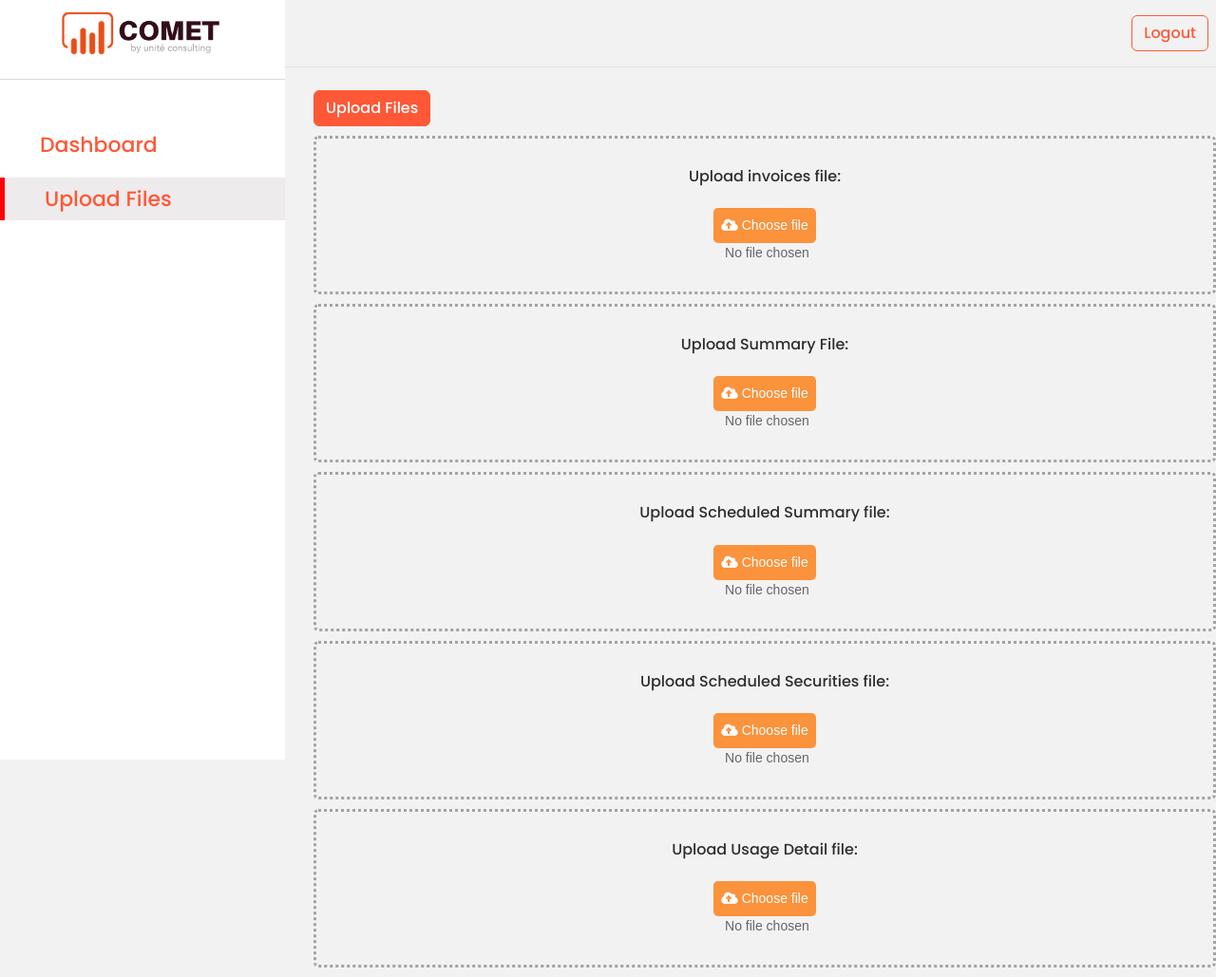
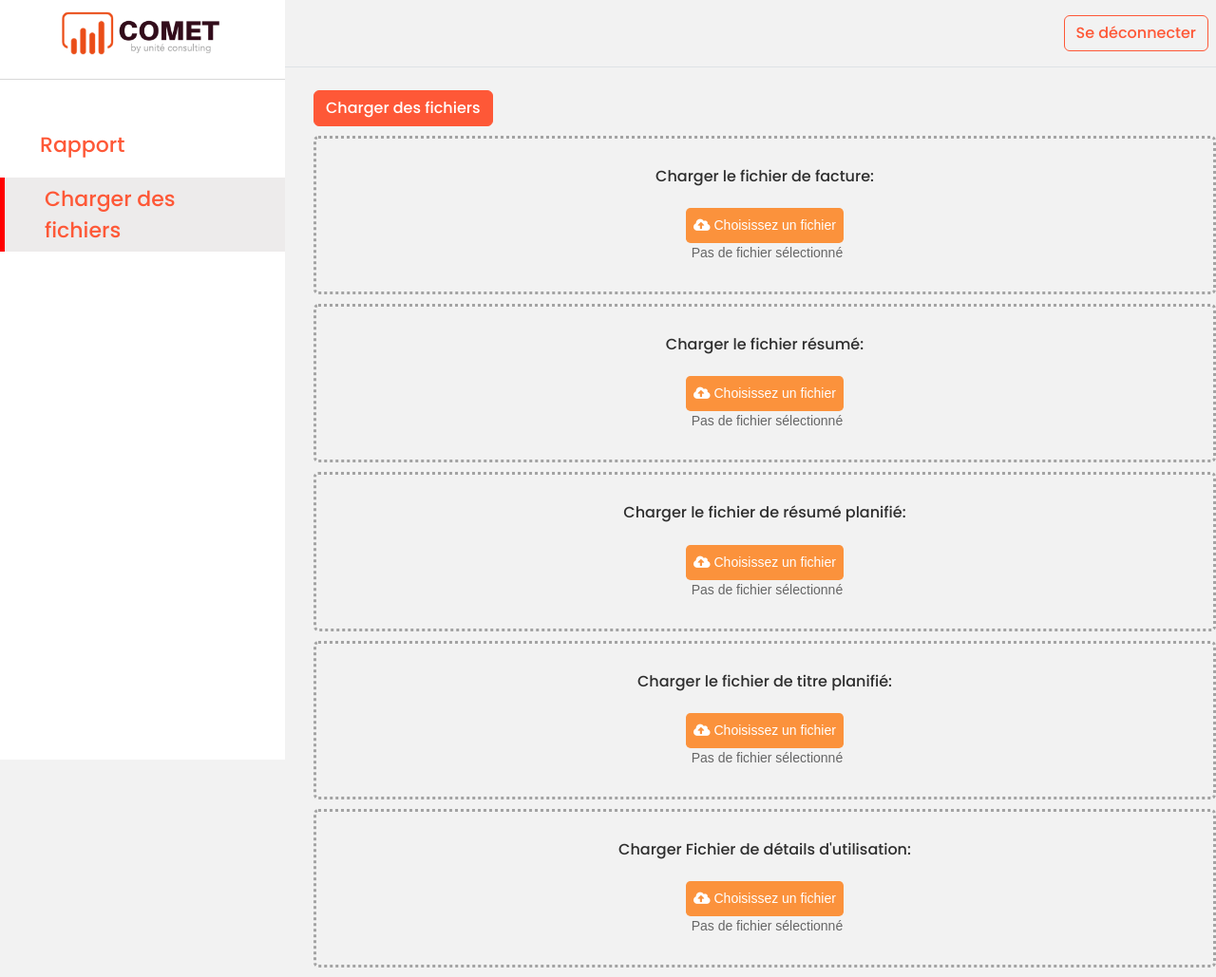
Before and after one commit to mariem-aissa29/boomee_comet_project, a Django app: page /home/ in a window 1280 px wide. Shown: the whole page at 95% size. Run offline with Django 4.2, Linux system fonts and the light colour scheme; the visitor is signed in with stand-in values (Sample User, id 1); some libraries are stand-ins or nearby versions.

Commit message:
translation

```diff
--- a/Boomee_comet/templates/home.html
+++ b/Boomee_comet/templates/home.html
@@ -312,9 +312,9 @@ a {
          <hr>
         <div class="menu">
           <ul>
-            <li ><a href="/report">Dashboard</a></li>
+            <li ><a href="/report">Rapport</a></li>
             <li></li>
-            <li class="active"><a href="/home">Upload Files</a></li>
+            <li class="active"><a href="/home">Charger des fichiers</a></li>
 
           </ul>
         </div>
@@ -329,7 +329,7 @@ a {
 
 
       <div class="col-md-3 text-end">
-        <a href="{% url 'logout' %}" class="btn btn-outline-primary me-2">Logout</a>
+        <a href="{% url 'logout' %}" class="btn btn-outline-primary me-2">Se déconnecter</a>
       </div>
     </header>
         <div class="content" style="margin-left: 330px;">
@@ -357,12 +357,12 @@ a {
             {% endif %}
 
             <form id="uploadForm" action="{% url 'home' %}" method="POST" enctype="multipart/form-data" onsubmit="showSpinner(event)">
-                <button type="submit" class="btn btn-primary"> Upload Files</button>
+                <button type="submit" class="btn btn-primary"> Charger des fichiers</button>
                     {% csrf_token %}
 
                     <div class="drop_box">
                         <header>
-                            <h4>Upload invoices file:</h4>
+                            <h4>Charger le fichier de facture:</h4>
                         </header>
 
                         <input type="file" id="upload-invoices"  name="upload-invoices" accept=".csv" hidden/>
@@ -373,16 +373,16 @@ a {
                                                   font-family: sans-serif;
                                                   border-radius: 0.3rem;
                                                   cursor: pointer;
-                                                  margin-top: 1rem;"><i class="fas fa-cloud-upload-alt mr-2"></i> Choose file</label>
+                                                  margin-top: 1rem;"><i class="fas fa-cloud-upload-alt mr-2"></i> Choisissez un fichier</label>
 
                         <span id="file-chosen-invoices" style="margin-left: 0.3rem;
-                                                      font-family: sans-serif;">No file chosen</span>
+                                                      font-family: sans-serif;">Pas de fichier sélectionné</span>
 
                     </div>
 
                     <div class="drop_box">
                             <header>
-                            <h4>Upload Summary File:</h4>
+                            <h4>Charger le fichier résumé:</h4>
                         </header>
 
                         <input type="file" id="upload-summary" name="upload-summary" hidden/>
@@ -393,16 +393,16 @@ a {
                                                   font-family: sans-serif;
                                                   border-radius: 0.3rem;
                                                   cursor: pointer;
-                                                  margin-top: 1rem;"><i class="fas fa-cloud-upload-alt mr-2"></i> Choose file</label>
+                                                  margin-top: 1rem;"><i class="fas fa-cloud-upload-alt mr-2"></i> Choisissez un fichier</label>
 
                         <span id="file-chosen-summary" style="margin-left: 0.3rem;
-                                                      font-family: sans-serif;">No file chosen</span>
+                                                      font-family: sans-serif;">Pas de fichier sélectionné</span>
 
                     </div>
 
                     <div class="drop_box">
                         <header>
-                            <h4>Upload Scheduled Summary file:</h4>
+                            <h4>Charger le fichier de résumé planifié:</h4>
                         </header>
 
                         <input type="file" id="upload-sched-summary" name="upload-sched-summary" hidden/>
@@ -413,15 +413,15 @@ a {
                                                   font-family: sans-serif;
                                                   border-radius: 0.3rem;
                                                   cursor: pointer;
-                                                  margin-top: 1rem;"><i class="fas fa-cloud-upload-alt mr-2"></i> Choose file</label>
+                                                  margin-top: 1rem;"><i class="fas fa-cloud-upload-alt mr-2"></i> Choisissez un fichier</label>
 
                         <span id="file-chosen-sched-summary" style="margin-left: 0.3rem;
-                                                      font-family: sans-serif;">No file chosen</span>
+                                                      font-family: sans-serif;">Pas de fichier sélectionné</span>
                     </div>
 
                     <div class="drop_box">
                         <header>
-                            <h4>Upload Scheduled Securities file:</h4>
+                            <h4>Charger le fichier de titre planifié:</h4>
                         </header>
 
                         <input type="file" id="upload-sched-sec" name="upload-sched-sec" hidden/>
@@ -432,16 +432,16 @@ a {
                                                   font-family: sans-serif;
                                                   border-radius: 0.3rem;
                                                   cursor: pointer;
-                                                  margin-top: 1rem;"><i class="fas fa-cloud-upload-alt mr-2"></i> Choose file</label>
+                                                  margin-top: 1rem;"><i class="fas fa-cloud-upload-alt mr-2"></i> Choisissez un fichier</label>
 
                         <span id="file-chosen-sched-sec" style="margin-left: 0.3rem;
-                                                      font-family: sans-serif;">No file chosen</span>
+                                                      font-family: sans-serif;">Pas de fichier sélectionné</span>
 
                     </div>
 
                     <div class="drop_box">
                         <header>
-                            <h4>Upload Usage Detail file:</h4>
+                            <h4>Charger Fichier de détails d'utilisation:</h4>
                         </header>
 
                         <input type="file" id="upload-usage-detail" name="upload-usage-detail" hidden/>
@@ -452,10 +452,10 @@ a {
                                                   font-family: sans-serif;
                                                   border-radius: 0.3rem;
                                                   cursor: pointer;
-                                                  margin-top: 1rem;"><i class="fas fa-cloud-upload-alt mr-2"></i> Choose file</label>
+                                                  margin-top: 1rem;"><i class="fas fa-cloud-upload-alt mr-2"></i> Choisissez un fichier</label>
 
                         <span id="file-chosen-usage-detail" style="margin-left: 0.3rem;
-                                                      font-family: sans-serif;">No file chosen</span>
+                                                      font-family: sans-serif;">Pas de fichier sélectionné</span>
 
                     </div>
             </form>
@@ -486,24 +486,40 @@ a {
     const fileChosenUsageDetail = document.getElementById('file-chosen-usage-detail');
 
     actualBtnInvoices.addEventListener('change', function(){
-      fileChosenInvoices.textContent = this.files[0].name
+      if (this.files[0]== undefined) {
+        fileChosenInvoices.textContent = 'Pas de fichier sélectionné'
+      } else {
+        fileChosenInvoices.textContent = this.files[0].name
+      }
     })
 
     actualBtnSummary.addEventListener('change', function(){
-      fileChosenSummary.textContent = this.files[0].name
+      if (this.files[0]== undefined) {
+        fileChosenSummary.textContent = 'Pas de fichier sélectionné'
+      } else {
+        fileChosenSummary.textContent = this.files[0].name
+      }
     })
 
     actualBtnSchedSummary.addEventListener('change', function(){
-      fileChosenSchedSummary.textContent = this.files[0].name
+      if (this.files[0]== undefined) {
+        fileChosenSchedSummary.textContent = 'Pas de fichier sélectionné'
+      } else {
+        fileChosenSchedSummary.textContent = this.files[0].name
+      }
     })
 
     actualBtnSchedSec.addEventListener('change', function(){
-      fileChosenSchedSec.textContent = this.files[0].name
+      if (this.files[0]== undefined) {
+        fileChosenSchedSec.textContent = 'Pas de fichier sélectionné'
+      } else {
+        fileChosenSchedSec.textContent = this.files[0].name
+      }
     })
 
     actualBtnUsageDetail.addEventListener('change', function(){
       if (this.files[0]== undefined) {
-        fileChosenUsageDetail.textContent = 'No file chosen'
+        fileChosenUsageDetail.textContent = 'Pas de fichier sélectionné'
       } else {
         fileChosenUsageDetail.textContent = this.files[0].name
       }
--- a/Boomee_comet/testApp/views.py
+++ b/Boomee_comet/testApp/views.py
@@ -57,35 +57,35 @@ def homePage(request):
                 if error_message_invoices is not None and 'invoices error' in error_message_invoices:
                     error_messages['error_message_invoices'] = error_message_invoices['invoices error']
                 else:
-                    success_messages.append("Upload invoices file successfully")
+                    success_messages.append("Le fichier des factures a été chargé avec succès.")
 
             if summary_file:
                 error_message_sum = handle_summary_file(summary_file)
                 if error_message_sum is not None and 'sum error' in error_message_sum:
                     error_messages['error_message_sum'] = error_message_sum['sum error']
                 else:
-                    success_messages.append("Upload Summary file successfully")
+                    success_messages.append("Le fichier de résumé a été chargé avec succès.")
 
             if sched_sum_file:
                 error_message_sched_sum = handle_sched_sum_file(sched_sum_file)
                 if error_message_sched_sum is not None and 'sched sum error' in error_message_sched_sum:
                     error_messages['error_message_sched_sum'] = error_message_sched_sum['sched sum error']
                 else:
-                    success_messages.append("Upload Scheduled Summary file successfully")
+                    success_messages.append("Le fichier de résumé planifié a été chargé avec succès.")
 
             if sched_sec_file:
                 error_message_sched_sec = handle_sched_sec_file(sched_sec_file)
                 if error_message_sched_sec is not None and 'sched sec error' in error_message_sched_sec:
                     error_messages['error_message_sched_sec'] = error_message_sched_sec['sched sec error']
                 else:
-                    success_messages.append("Upload Scheduled Securities file successfully")
+                    success_messages.append("Le fichier de titres planifiés a été chargé avec succès.")
 
             if usage_detail_file:
                 error_message_usage_detail = handle_usage_detail_file(usage_detail_file)
                 if error_message_usage_detail is not None and 'usage detail error' in error_message_usage_detail:
                     error_messages['error_message_usage_detail'] = error_message_usage_detail['usage detail error']
                 else:
-                    success_messages.append("Upload Usage Detail file successfully")
+                    success_messages.append("Le fichier de détail d'utilisation a été chargé avec succès.")
 
 
     return render(request, 'home.html',
@@ -100,7 +100,7 @@ def loginPage(request):
             login(request,user)
             return redirect('report')
         else:
-            error_message = 'Username and password are incorrect'
+            error_message = 'Email ou mot de passe incorrect'
             return render(request, 'login.html', {'error_message': error_message})
 
     return render (request, 'login.html')
@@ -232,6 +232,7 @@ def handle_summary_file(file):
     if result_migrate is not None and 'sum error' in result_migrate:
         delete_all_insert_sum()
         return result_migrate
+
 def insert_summary_file(row):
     data = insert_record_into_summary_alim(row)
     return data
```
Also changed, not shown: Boomee_comet/templates/login.html (+4 -4 lines), Boomee_comet/templates/report.html (+3 -4 lines).
